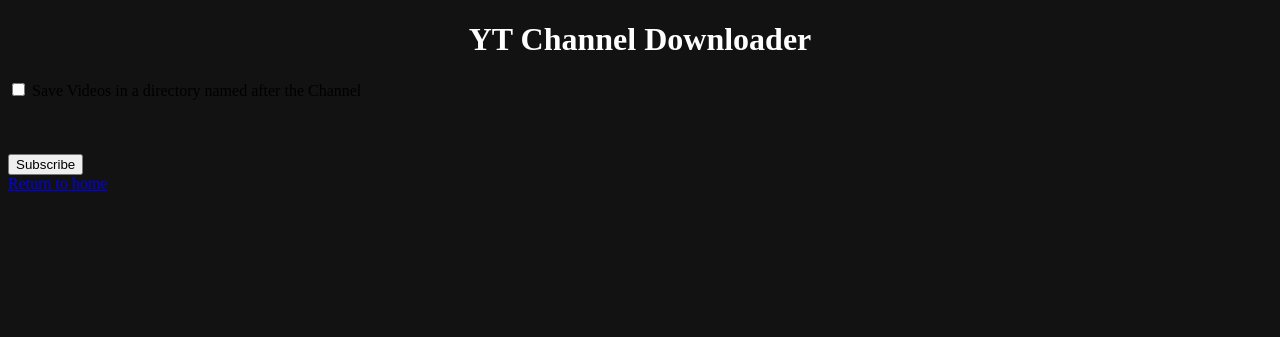
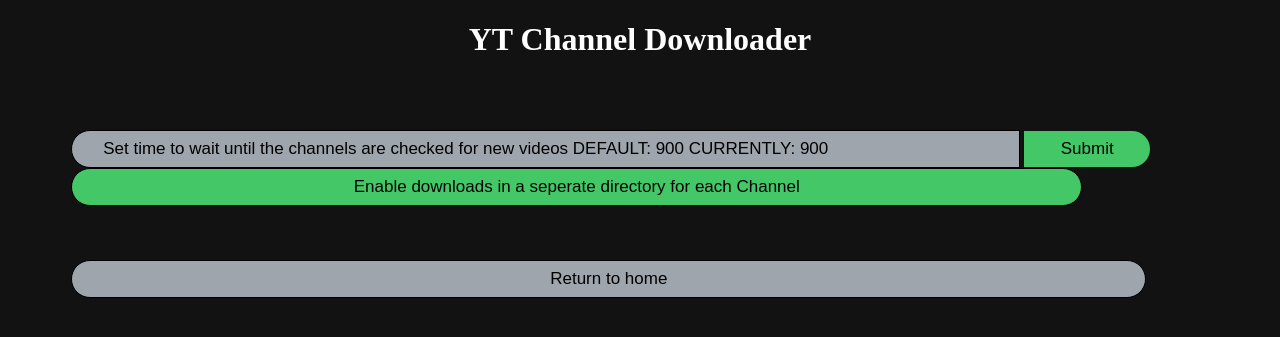
Before and after one commit to xXGuhuXx/auto-yt-dl, a Flask app: page /settings.html in a window 1280 px wide. Shown: the top 337 px of the page. Run offline with Flask 2, Linux system fonts and the light colour scheme; parts of the project's set-up code (start-up, migrations or seed data) failed here and were passed over.

Commit message:
introduce settings

```diff
--- a/app.py
+++ b/app.py
@@ -19,20 +19,11 @@ def index():
 
 @app.route('/settings.html')
 def settings():
-    return render_template("settings.html")
+    return render_template("settings.html", channelDir=pytubDef.returnChannelDir(), interval=pytubDef.returnInterval())
 
 @app.route('/index.html')
 def back():
-    channelNames = []
-    channelURLs = []
-    monitoredChannels = pytubDef.returnMonitoredChannels()
-
-    for n in range(monitoredChannels.__len__()):
-        channelNames.append(str(monitoredChannels[n].channel_name))
-        channelURLs.append(str(monitoredChannels[n].channel_url))
-
-    zipped = zip(channelNames, channelURLs)
-    return render_template("index.html", channels=zipped)
+    return index()
 
 @app.route('/', methods=["POST"])
 def addChannel():
@@ -55,7 +46,6 @@ def addChannel():
                 return render_template("index.html", channels=zipped)
 
         if request.form["inputSubmit"]:
-            print("i")
             newURL = request.form['inputField']
             if pytubDef.newMonitoredChannel(newURL):
                 print("Success")
@@ -73,6 +63,15 @@ def addChannel():
     zipped = zip(channelNames, channelURLs)
     return render_template("index.html", channels=zipped)
 
+@app.route('/settings.html', methods=["POST"])
+def updateSettings():
+    if request.method == "POST":
+        if request.form.get("IntervalSubmit"):
+            pytubDef.updateInterval(int(request.form['Interval']))
+        if request.form.get("toggleChannelDir"):
+            pytubDef.toggleChannelDir()
+
+    return settings()
 
 if __name__=='__main__':
     app.run(host="0.0.0.0", port=5000, debug=False)
--- a/data/config.ini
+++ b/data/config.ini
@@ -1,3 +1,3 @@
-[settings]
+[Settings]
 interval = 900
-channelDir = true
+channeldir = True
--- a/pytubDef/__init__.py
+++ b/pytubDef/__init__.py
@@ -9,30 +9,66 @@ def returnInterval():
         file =  "data/config.ini"
         config = ConfigParser()
         config.read(file)
+        return config["Settings"]["interval"]
     except:
-        print("Config not found")
+        createConfig()
+        return returnInterval()
 
-    return config["settings"]["interval"]
 
 def returnChannelDir():
     try:
         file =  "data/config.ini"
         config = ConfigParser()
         config.read(file)
+        return config.getboolean("Settings", "channelDir")
     except:
-        print("Config not found")
+        createConfig()
+        return returnChannelDir()
 
-    return config.getboolean["settings"]["channelDir"]
+def updateInterval(interval: int):
+    if interval>59:
+        try:
+            file =  "data/config.ini"
+            config = ConfigParser()
+            config.read(file)
+            config.set("Settings","interval",str(interval))
+            with open(file, 'w') as configfile:
+                config.write(configfile)
+        except:
+            createConfig()
+            updateInterval(interval)
+    else:
+        print("Interval must atleast be 60")
 
-def downloadNewVideo(channel: Channel,videoURL):
+def toggleChannelDir():
+    try:
+        file = "data/config.ini"
+        config = ConfigParser()
+        config.read(file)
+        if returnChannelDir():
+            config.set("Settings", "channelDir", "False")
+        else:
+            config.set("Settings", "channelDir", "True")
+        with open(file, 'w') as configfile:
+            config.write(configfile)
+    except:
+        createConfig()
+        toggleChannelDir()
+
+def createConfig():
+    config_object = ConfigParser()
+    config_object["Settings"] = {
+        "interval": "900",
+        "channelDir": "True"
+    }
+    with open('data/config.ini', 'w') as conf:
+        config_object.write(conf)
+
+def downloadNewVideo(videoURL,path):
     video = YouTube(videoURL)
     print("Downloading new Video: " + str(video.title))
     try:
-        if returnChannelDir()==false:
-            video.streams.get_highest_resolution().download(output_path="Downloads")
-        else:
-            video.streams.get_highest_resolution().download(output_path=("Downloads/" + str(channel.channel_name))
-        writeURLtoFile(channel, videoURL)
+        video.streams.get_highest_resolution().download(output_path=path)
     except:
         print("Failed to download video: " + str(video.title) + ". Is it a livestream?" )
 
@@ -112,7 +148,12 @@ def checkForNewURL(selectedChannel: Channel):
         if not urlAlreadyWritten(selectedChannel.video_urls[n], selectedChannel.channel_name):
              print("Found and downloading a new URL from " + selectedChannel.channel_name)
              foundNewVid = foundNewVid + 1
-             downloadNewVideo(selectedChannel,selectedChannel.video_urls[n])
+             if returnChannelDir():
+                 path="Downloads/" + str(selectedChannel.channel_name)
+             else:
+                 path="Downloads"
+             downloadNewVideo(selectedChannel.video_urls[n],path)
+             writeURLtoFile(selectedChannel, selectedChannel.video_urls[n])
 
 
 def returnMonitoredChannels():
--- a/static/style.css
+++ b/static/style.css
@@ -53,6 +53,40 @@ h1 {
 	top: 50px;
 }
 
+#submitChannelDirEnable {
+	background-color:#44c767;
+	border-radius:28px;
+	border:1px solid;
+	display:inline-block;
+	width:80%;
+	color:#000000;
+	font-family:Arial;
+	font-size:17px;
+	text-align: center;
+	padding:8px 31px;
+	text-decoration:none;
+	position: relative;
+	left: 5%;
+	top: 50px;
+}
+
+#submitChannelDirDisable {
+	background-color:#FF0000;
+	border-radius:28px;
+	border:1px solid;
+	display:inline-block;
+	width:80%;
+	color:#000000;
+	font-family:Arial;
+	font-size:17px;
+	text-align: center;
+	padding:8px 31px;
+	text-decoration:none;
+	position: relative;
+	left: 5%;
+	top: 50px;
+}
+
 .channelName {
 	background-color:#FF0000;
 	border-bottom-left-radius:28px;
@@ -92,7 +126,7 @@ h1 {
 	top: 50px;
 }
 
-#settings {
+.settings {
 	background-color:#9EA5AD;
 	border-radius:28px;
 	border:1px solid;
@@ -101,6 +135,7 @@ h1 {
 	color:#000000;
 	font-family:Arial;
 	font-size:17px;
+	text-align: center;
 	padding:8px 31px;
 	text-decoration:none;
 	position: relative;
--- a/templates/index.html
+++ b/templates/index.html
@@ -9,7 +9,7 @@
     <body>
         <form class="channelInput" method="POST">
             <input id="inputField" name="inputField" type="url" placeholder="Input the URL of a YT-Channel here, ex.: https://www.youtube.com/user/Gronkh">
-            <input id="inputSubmit" name="inputSubmit"type="submit" value="Add">
+            <input id="inputSubmit" name="inputSubmit" type="submit" value="Add">
         </form>
         <br><br><br>
     {% for channel, channelURL in channels %}
@@ -21,7 +21,7 @@
         </div>
     {% endfor %}
         <div>
-            <a id="settings" href="settings.html">Settings</a>
+            <a class="settings" href="settings.html">Settings</a>
         </div>
     </body>
 </html>
--- a/templates/settings.html
+++ b/templates/settings.html
@@ -7,14 +7,20 @@
         <h1 align="center">YT Channel Downloader</h1>
     </head>
     <body>
+        <form class="channelInput" method="POST">
+            <input id="inputField" name="Interval" type="number" placeholder="Set time to wait until the channels are checked for new videos DEFAULT: 900 CURRENTLY: {{ interval }}">
+            <input id="inputSubmit" name="IntervalSubmit" type="submit" value="Submit">
+        </form>
         <div>
-            <input type="checkbox" id="channelDirectory" name="channelDirectory" value="x">
-            <label for="channelDirectory">Save Videos in a directory named after the Channel</label>
+            <form class="channelInput" method="POST">
+                {% if channelDir %}
+                <button id="submitChannelDirEnable" type="submit" name="toggleChannelDir" value="toggleChannelDir">Enable downloads in a seperate directory for each Channel</button>
+                {% else %}
+                <button id="submitChannelDirDisable" type="submit" name="toggleChannelDir" value="toggleChannelDir">Disable downloads in a seperate directory for each Channel</button>
+                {% endif %}
+            </form>
         </div>
         <br><br><br>
-         <div>
-            <button type="submit">Subscribe</button>
-        </div>
          <div>
             <a href="index.html" class="settings">Return to home</a>
         </div>
```
